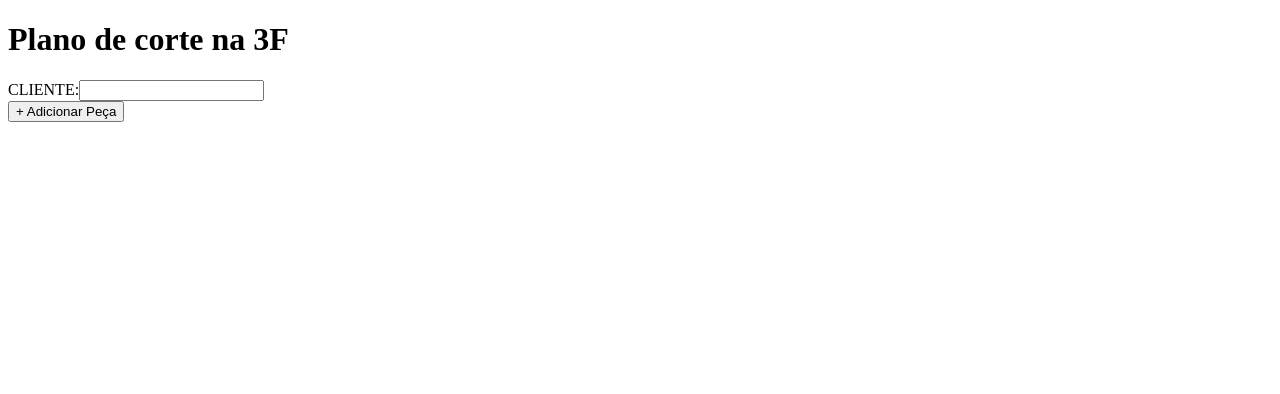
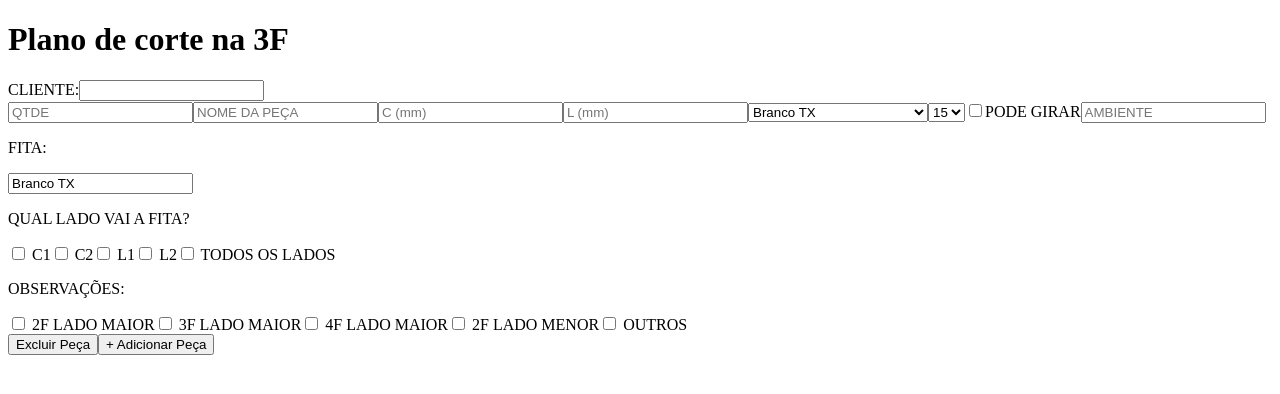
Before and after one commit to felipebroilo/plano3f, a Next.js app: page / in a window 1280 px wide. Shown: the top 394 px of the page. Built offline with nearby package versions, Linux system fonts and the light colour scheme.

Commit message:
Ajustes de lógica e visual no botão 'pode girar', validações, form vazio, e tabela final

```diff
--- a/pages/index.js
+++ b/pages/index.js
@@ -2,7 +2,23 @@ import { useState } from "react";
 
 export default function Home() {
   const [cliente, setCliente] = useState("");
-  const [pecas, setPecas] = useState([]);
+  const [pecas, setPecas] = useState([
+    {
+      qtde: "",
+      nome: "",
+      c: "",
+      l: "",
+      chapa: "Branco TX",
+      outraChapa: "",
+      espessura: 15,
+      veio: false,
+      ambiente: "",
+      fitaOutro: "Branco TX",
+      lados: { c1: false, c2: false, l1: false, l2: false, todos: false },
+      observacoes: [],
+      obsOutros: ""
+    }
+  ]);
   const [selecionado, setSelecionado] = useState(null);
 
   const chapas = [
@@ -20,20 +36,20 @@ export default function Home() {
   const obsFixas = ["2F LADO MAIOR", "3F LADO MAIOR", "4F LADO MAIOR", "2F LADO MENOR", "OUTROS"];
 
   const addPeca = () => {
+    const ultima = pecas[pecas.length - 1];
     setPecas([
       ...pecas,
       {
-        qtde: 0,
+        qtde: "",
         nome: "",
-        c: 0,
-        l: 0,
-        chapa: "Branco TX",
+        c: "",
+        l: "",
+        chapa: ultima.chapa,
         outraChapa: "",
-        espessura: 15,
+        espessura: ultima.espessura,
         veio: false,
         ambiente: "",
-        fita: "Branco TX",
-        fitaOutro: "",
+        fitaOutro: ultima.chapa,
         lados: { c1: false, c2: false, l1: false, l2: false, todos: false },
         observacoes: [],
         obsOutros: ""
@@ -43,26 +59,29 @@ export default function Home() {
 
   const handleChange = (i, campo, valor) => {
     const novasPecas = [...pecas];
-    novasPecas[i][campo] = valor;
-
-    if (campo === "chapa") {
+    if (campo === "c" || campo === "l") {
+      if (parseInt(valor) > 2750) {
+        alert("Atenção: medidas fora do padrão da chapa de MDF. Confira os valores inseridos.");
+        return;
+      }
+    }
+    if (campo === "lados" && valor === "todos") {
+      const marcar = !novasPecas[i].lados.todos;
+      novasPecas[i].lados = { c1: marcar, c2: marcar, l1: marcar, l2: marcar, todos: marcar };
+    } else if (campo === "chapa") {
+      novasPecas[i].chapa = valor;
       if (valor !== "OUTROS") {
         novasPecas[i].outraChapa = "";
         novasPecas[i].fitaOutro = valor;
       } else {
         novasPecas[i].fitaOutro = "";
       }
+    } else if (campo === "outraChapa") {
+      novasPecas[i].outraChapa = valor;
+      novasPecas[i].fitaOutro = valor;
+    } else {
+      novasPecas[i][campo] = valor;
     }
-
-    if (campo === "outraChapa") {
-      novasPecas[i].fitaOutro = valor;
-    }
-
-    if (campo === "lados" && valor === "todos") {
-      const marcar = !novasPecas[i].lados.todos;
-      novasPecas[i].lados = { c1: marcar, c2: marcar, l1: marcar, l2: marcar, todos: marcar };
-    }
-
     setPecas(novasPecas);
   };
 
@@ -84,19 +103,14 @@ export default function Home() {
         </label>
       </div>
 
-      {pecas.length === 0 && (
-        <button onClick={addPeca} className="bg-blue-600 text-white px-4 py-1 rounded">+ Adicionar Peça</button>
-      )}
-
-      {pecas.length > 0 && (
-        <div>
+      {/* Formulário para a primeira peça */}
       {pecas.length > 0 && (
         <div className="mb-4">
           <div className="grid grid-cols-10 gap-2 mb-2">
-                <input placeholder="QTDE" type="number" value={pecas[0].qtde} onChange={e => handleChange(0, "qtde", parseInt(e.target.value))} className="border p-1 col-span-1" />
+            <input placeholder="QTDE" type="number" value={pecas[0].qtde} onChange={e => handleChange(0, "qtde", e.target.value)} className="border p-1 col-span-1" />
             <input placeholder="NOME DA PEÇA" value={pecas[0].nome} onChange={e => handleChange(0, "nome", e.target.value)} className="border p-1 col-span-2" />
-                <input placeholder="C (mm)" type="number" max={2750} value={pecas[0].c} onChange={e => handleChange(0, "c", parseInt(e.target.value) > 2750 ? 2750 : parseInt(e.target.value))} className="border p-1 col-span-1" />
-                <input placeholder="L (mm)" type="number" max={2750} value={pecas[0].l} onChange={e => handleChange(0, "l", parseInt(e.target.value) > 2750 ? 2750 : parseInt(e.target.value))} className="border p-1 col-span-1" />
+            <input placeholder="C (mm)" type="number" value={pecas[0].c} onChange={e => handleChange(0, "c", e.target.value)} className="border p-1 col-span-1" />
+            <input placeholder="L (mm)" type="number" value={pecas[0].l} onChange={e => handleChange(0, "l", e.target.value)} className="border p-1 col-span-1" />
             <select value={pecas[0].chapa} onChange={e => handleChange(0, "chapa", e.target.value)} className="border p-1 col-span-2">
               {chapas.map((c, i) => <option key={i}>{c}</option>)}
             </select>
@@ -114,14 +128,15 @@ export default function Home() {
           </div>
           <div className="mb-2">
             <p>FITA:</p>
-                <input value={pecas[0].fitaOutro || pecas[0].chapa === "OUTROS" ? pecas[0].fitaOutro : pecas[0].chapa} onChange={e => handleChange(0, "fitaOutro", e.target.value)} className="border p-1 w-full" />
+            <input value={pecas[0].fitaOutro || (pecas[0].chapa === "OUTROS" ? pecas[0].fitaOutro : pecas[0].chapa)} onChange={e => handleChange(0, "fitaOutro", e.target.value)} className="border p-1 w-full" />
           </div>
           <div>
             <p>QUAL LADO VAI A FITA?</p>
-                {Object.keys(pecas[0].lados).filter(l => l !== "todos").map((lado, idx) => (
+            {["c1", "c2", "l1", "l2"].map((lado, idx) => (
               <label key={idx} className="mr-2">
                 <input type="checkbox" checked={pecas[0].lados[lado]} onChange={() => {
-                      const nova = { ...pecas[0].lados, [lado]: !pecas[0].lados[lado], todos: false };
+                  const nova = { ...pecas[0].lados, [lado]: !pecas[0].lados[lado] };
+                  nova.todos = nova.c1 && nova.c2 && nova.l1 && nova.l2;
                   handleChange(0, "lados", nova);
                 }} /> {lado.toUpperCase()}
               </label>
@@ -157,56 +172,6 @@ export default function Home() {
           </div>
         </div>
       )}
-
-          {pecas.length > 0 && (
-            <div className="mt-8">
-              <h2 className="text-xl font-bold mb-2">LISTA DE PEÇAS - CLIENTE: {cliente.toUpperCase()}</h2>
-              <table className="w-full border text-left text-sm">
-                <thead>
-                  <tr className="bg-gray-200">
-                    <th className="border px-2">#</th>
-                    <th className="border px-2">QTDE</th>
-                    <th className="border px-2">PEÇA</th>
-                    <th className="border px-2">C</th>
-                    <th className="border px-2">L</th>
-                    <th className="border px-2">CHAPA</th>
-                    <th className="border px-2">ESPESSURA</th>
-                    <th className="border px-2">FIBRA</th>
-                    <th className="border px-2">AMBIENTE</th>
-                    <th className="border px-2">FITA C1</th>
-                    <th className="border px-2">FITA C2</th>
-                    <th className="border px-2">FITA L1</th>
-                    <th className="border px-2">FITA L2</th>
-                    <th className="border px-2">OBS</th>
-                  </tr>
-                </thead>
-                <tbody>
-                  {pecas.map((p, i) => (
-                    <tr key={i} className={`border cursor-pointer ${selecionado === i ? "bg-yellow-200" : ""}`} onClick={() => setSelecionado(i)}>
-                      <td className="border px-2">{i + 1}</td>
-                      <td className="border px-2">{p.qtde}</td>
-                      <td className="border px-2">{p.nome}</td>
-                      <td className="border px-2">{p.c}</td>
-                      <td className="border px-2">{p.l}</td>
-                      <td className="border px-2">{p.chapa === "OUTROS" ? p.outraChapa : p.chapa}</td>
-                      <td className="border px-2">{p.espessura}</td>
-                      <td className="border px-2">{p.veio ? "SEGUE COMPRIMENTO" : "PODE GIRAR"}</td>
-                      <td className="border px-2">{p.ambiente}</td>
-                      <td className="border px-2">{p.lados.c1 ? "X" : ""}</td>
-                      <td className="border px-2">{p.lados.c2 ? "X" : ""}</td>
-                      <td className="border px-2">{p.lados.l1 ? "X" : ""}</td>
-                      <td className="border px-2">{p.lados.l2 ? "X" : ""}</td>
-                      <td className="border px-2">
-                        {[...p.observacoes.filter(o => o !== "OUTROS"), p.obsOutros].join(", ")}
-                      </td>
-                    </tr>
-                  ))}
-                </tbody>
-              </table>
-            </div>
-          )}
-        </div>
-      )}
     </div>
   );
 }
```
Lines whose indentation alone changed are shown as unchanged.
